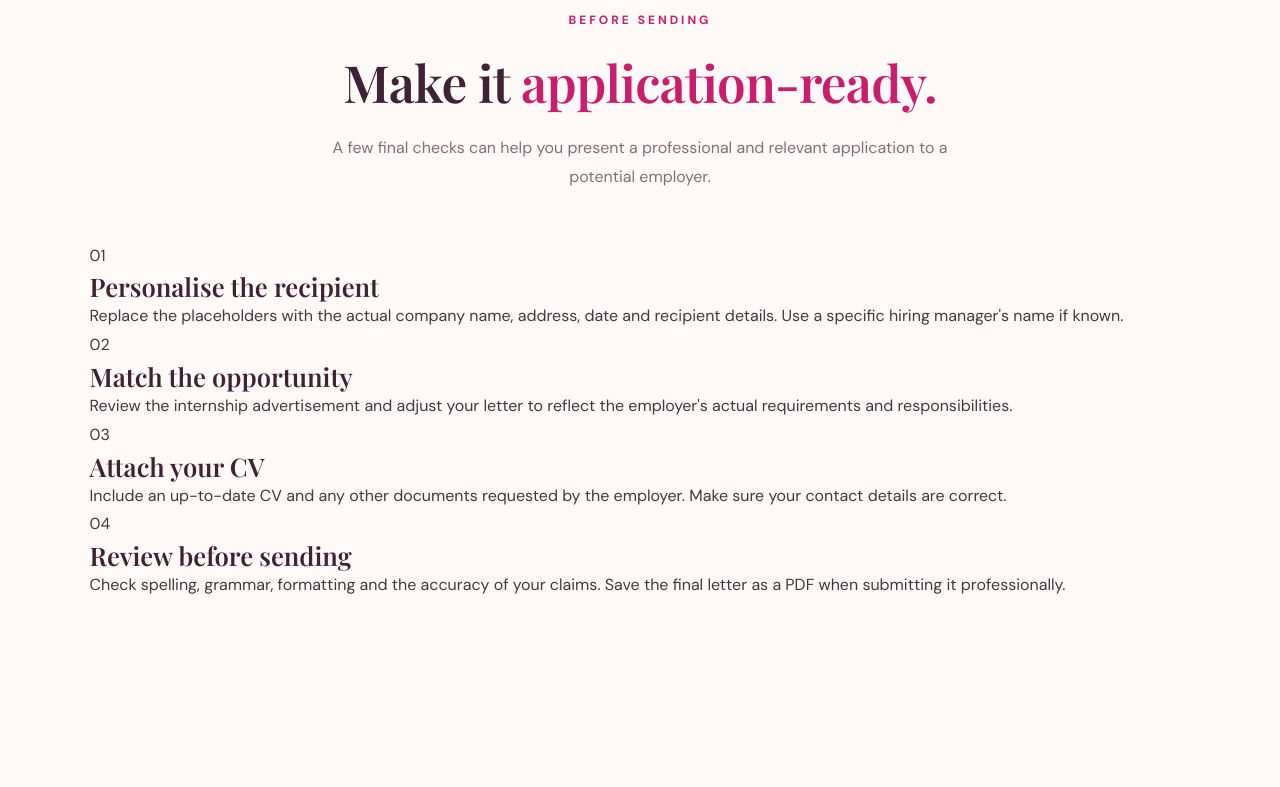
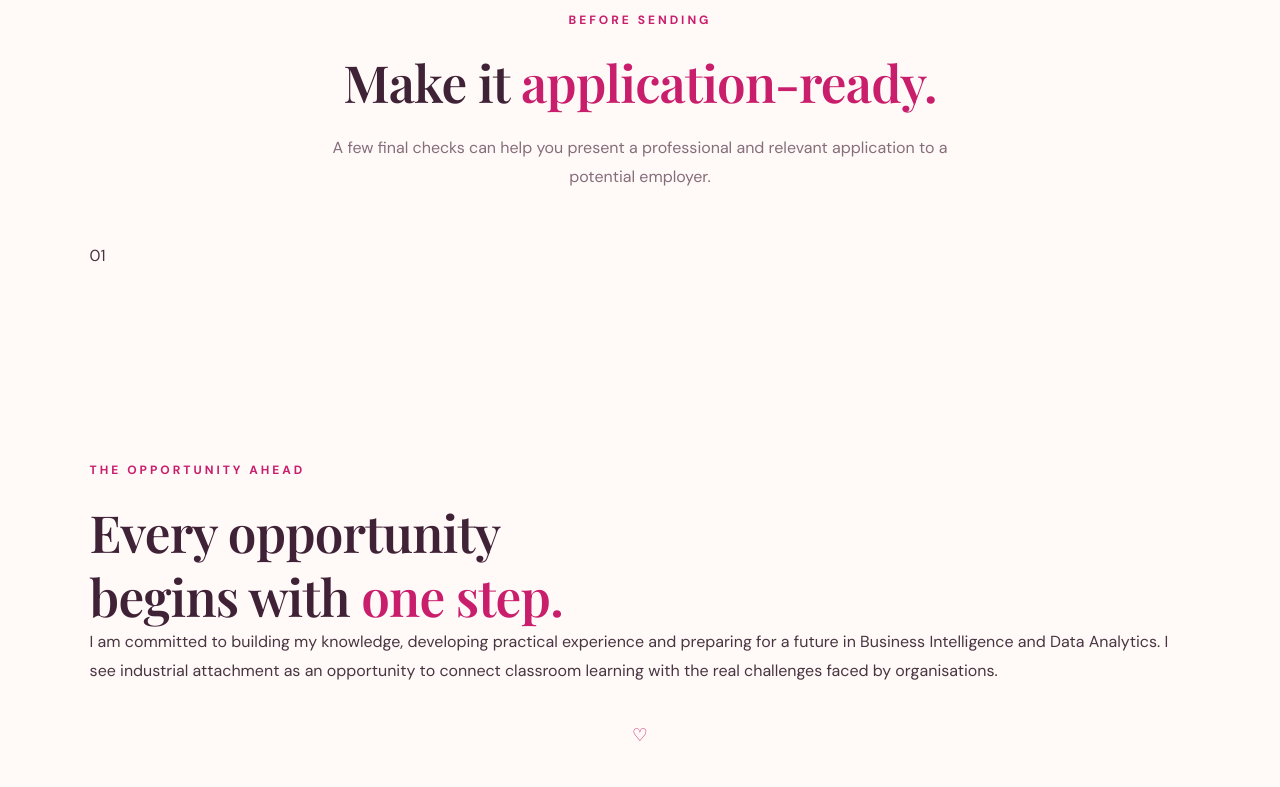
Before and after one commit to carolwamemothobi/digital-portfolio, a plain HTML site: page application-letter.html in a window 1280 px wide. Shown: the part 2623-3410 px from the top of the page. Drawn offline with nearby package versions, Linux system fonts and the light colour scheme.

Commit message:
Update application-letter.html

```diff
--- a/application-letter.html
+++ b/application-letter.html
@@ -173,13 +173,13 @@
                 <!-- RECIPIENT -->
                 <div class="letter-recipient">
 
-                    <p>[Date of application]</p>
+                    <p>18/11/2026</p>
 
                     <p>
                         The Hiring Manager<br>
                         Human Resources Department<br>
-                        [Company Name]<br>
-                        [Company Address]
+                        BOCRA<br>
+                        Private Bag 009
                     </p>
 
                 </div>
@@ -315,61 +315,7 @@
 
                     <span class="application-tip-number">01</span>
 
-                    <h3>Personalise the recipient</h3>
-
-                    <p>
-                        Replace the placeholders with the actual company
-                        name, address, date and recipient details.
-                        Use a specific hiring manager's name if known.
-                    </p>
-
                 </article>
-
-
-                <article class="application-tip-card">
-
-                    <span class="application-tip-number">02</span>
-
-                    <h3>Match the opportunity</h3>
-
-                    <p>
-                        Review the internship advertisement and adjust
-                        your letter to reflect the employer's actual
-                        requirements and responsibilities.
-                    </p>
-
-                </article>
-
-
-                <article class="application-tip-card">
-
-                    <span class="application-tip-number">03</span>
-
-                    <h3>Attach your CV</h3>
-
-                    <p>
-                        Include an up-to-date CV and any other documents
-                        requested by the employer. Make sure your
-                        contact details are correct.
-                    </p>
-
-                </article>
-
-
-                <article class="application-tip-card">
-
-                    <span class="application-tip-number">04</span>
-
-                    <h3>Review before sending</h3>
-
-                    <p>
-                        Check spelling, grammar, formatting and the
-                        accuracy of your claims. Save the final letter
-                        as a PDF when submitting it professionally.
-                    </p>
-
-                </article>
-
             </div>
 
         </section>
```
